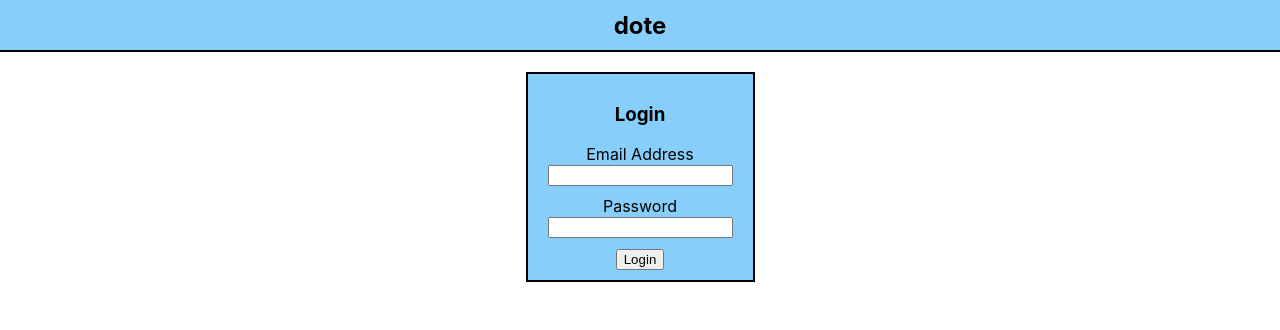
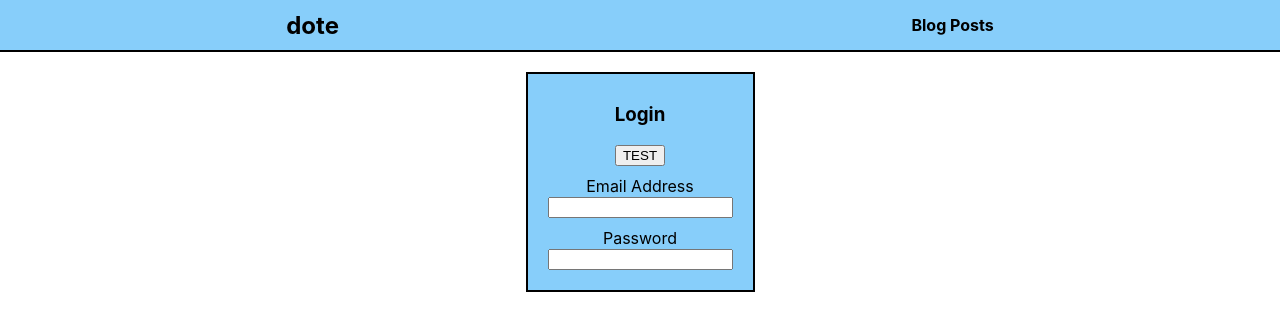
Before and after one commit to GCaras/project4-frontEnd, a React (Create React App) app: page /login in a window 1280 px wide. Shown: the top 330 px of the page. Built offline with nearby package versions, Linux system fonts and the light colour scheme; no server answers.

Commit message:
added functional context for user and userArr

```diff
--- a/src/components/App.js
+++ b/src/components/App.js
@@ -1,8 +1,9 @@
-import React from 'react'
+import React, { useState, useEffect, useMemo } from 'react'
 import styled from 'styled-components'
 import { Route } from 'react-router-dom'
-import { UserProvider } from '../context/UserContext'
+import axios from 'axios'
 
+import { UserContext } from '../context/UserContext'
 import Navbar from '../components/Navbar'
 import SplashPage from '../components/Splashpage'
 import LoginForm from './LoginForm'
@@ -17,11 +18,39 @@ const StyledAppContainer =styled.main`
 `
 
 const App = () => {
-    const user = { username: 'gcaras', loggedIn: true }
+
+    const [usersArr, setUsersArr] = useState(null);
+
+    useEffect(() => {
+        const fetchUsers = async () => {
+            const result = await axios.get('http://127.0.0.1:8000/anecdote/v1/users/');
+            console.log(result.data)
+            setUsersArr(result.data)
+        };
+        fetchUsers();
+        console.log(usersArr)
+    }, [])
+
+    const usersArrValue = useMemo(() => ({ usersArr, setUsersArr }), [usersArr, setUsersArr])
+
+    const [user, setUser] = useState(null);
+
+    const userValue = useMemo(() => ({ user, setUser }), [user, setUser]);
+
+    // useEffect(() => {
+    //     const fetchData = async () => {
+    //         const result = await axios.get(
+    //         'http://127.0.0.1:8000/anecdote/v1/users/')
+    //         .then(res => {console.log('Response', res.data)});
+    //         setUser(result);
+    //         console.log(user)
+    //     };
+    //     fetchData();
+    // }, []);
 
     return (
         <div>
-            <UserProvider value={user}>
+            <UserContext.Provider value={userValue, usersArrValue}>
                 <Navbar />
                     <StyledAppContainer>
                         <Route
@@ -40,7 +69,7 @@ const App = () => {
                             component={RegistrationForm}
                         />
                     </StyledAppContainer>
-            </UserProvider>
+            </UserContext.Provider>
         </div>
     )
 }
--- a/src/components/LoginForm.js
+++ b/src/components/LoginForm.js
@@ -1,7 +1,10 @@
-import React from 'react';
+import React, { useContext, useMemo } from 'react';
 import useForm from '../hooks/useLoginFormHook'
 import validate from '../hooks/useEmailValidationRules'
 import styled from 'styled-components'
+import { UserContext } from '../context/UserContext'
+import { login } from "../utilities/login"
+
 
 const errorStyle = {
     color: 'red',
@@ -19,17 +22,35 @@ const StyledInputPiece = styled.div`
 `
 
 const LoginForm = () => {
+    const { usersArr } = useContext(UserContext);
+    const { user, setUser } = useContext(UserContext);
+
+
+    //email validation & error display for form input
     const { values, errors, handleLoginChange, handleLoginSubmit } = useForm(login, validate)
 
-    function login() {
-        console.log(values)
-    }
+    // function login(email, password) {
+    //     email = values.email
+    //     password = values.password
+    //     const userLog = usersArr.find(user => user.email === email)
+    //     console.log(userLog)
+    //     if(userLog.password === password) {
+    //         console.log("Success!")
+    //     } else {
+    //         console.log("Incorrect username/password")
+    //     }
+    // }
 
     return (
         <div>
             <StyledLoginContainer>
             <form onSubmit={handleLoginSubmit}>
                 <h3>Login</h3>
+                <div>{JSON.stringify(user, null, 2)}</div>
+                <button
+                    onClick={async () => {
+                    const user = await login();
+                    setUser(user)}}>TEST</button>
                 <StyledInputPiece>
                     <label>Email Address</label>
                     <div>
@@ -59,7 +80,18 @@ const LoginForm = () => {
                             />
                     </div>
                 </StyledInputPiece>
-                <button type="submit">Login</button>
+                {/* {user ? (
+                    <button
+                        onClick={async () => {
+
+                        //call logout function
+                        setUser(null)
+                    }}>Logout</button>
+                ) : (
+                    <button
+                    onClick={async () => {
+                    var user = await login()
+                    setUser(user)}}>Login</button> )} */}
             </form>
             </StyledLoginContainer>
         </div>
--- a/src/components/Navbar.js
+++ b/src/components/Navbar.js
@@ -7,14 +7,13 @@ const StyledNavContainer = styled.nav`
     background-color: lightskyblue;
     border-bottom: 2px solid black;
     display: flex;
-    flex-direction: column;
-    justify-content: center;
+    justify-content: space-around;
     height: 50px;
     width: 100vw;
     text-align: center;
 `
 
-function Navbar() {
+const Navbar = () => {
     return (
         <div>
             <StyledNavContainer className="z-depth-0">
@@ -23,6 +22,11 @@ function Navbar() {
                         <h2>dote</h2>
                     </Link>
                 </div>
+                <div>
+                    <Link to="/blogposts">
+                        <h4>Blog Posts</h4>
+                    </Link>
+                </div>
             </StyledNavContainer>
         </div>
     );
--- a/src/context/UserContext.js
+++ b/src/context/UserContext.js
@@ -1,7 +1,5 @@
-import React from 'react'
+import { createContext } from 'react';
 
-const UserContext = React.createContext({})
+export const UserContext = createContext(null);
 
-export const UserProvider = UserContext.Provider
-export const UserConsumer = UserContext.Consumer
-export default UserContext
+export const UserDataContext = createContext(null);
--- /dev/null
+++ b/src/utilities/login.js
@@ -0,0 +1,7 @@
+export const login = async () => {
+    return {
+        id: 4,
+        username: "gcaras",
+        email: "gcaras0@gmail.com"
+    };
+};
```
Also changed, not shown: src/components/BlogPostList.js (added, +38 -0 lines). Lines whose indentation alone changed are shown as unchanged.
